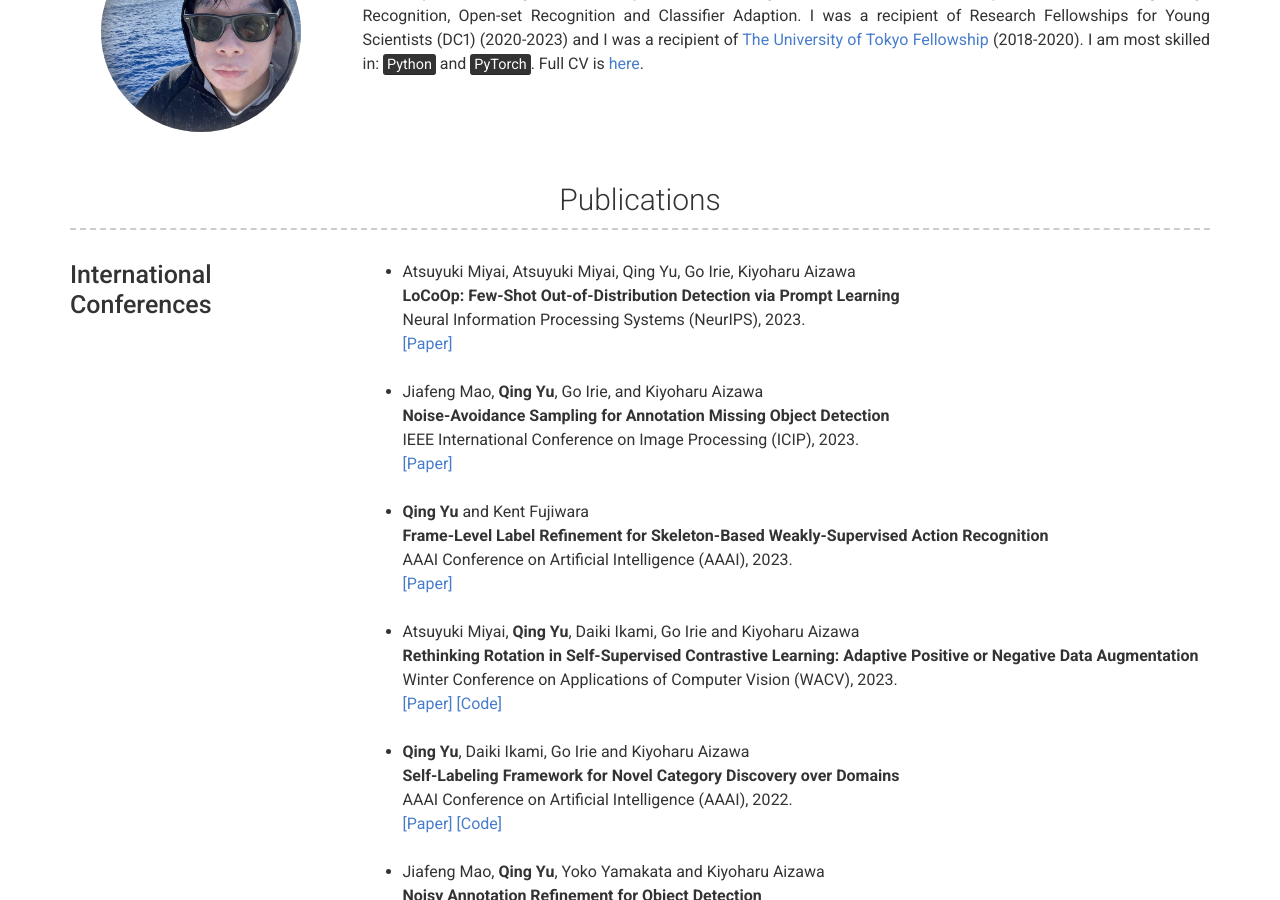
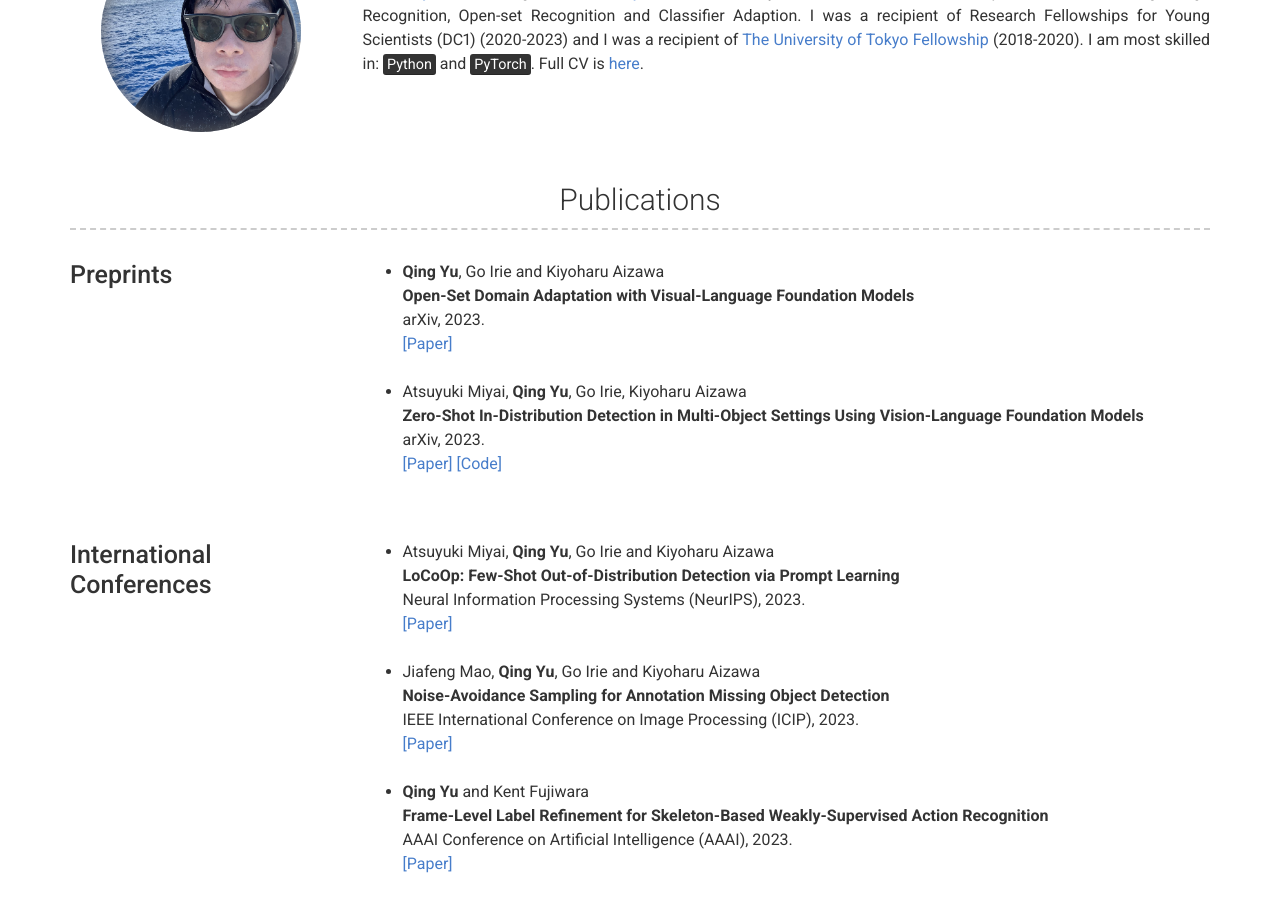
Before and after one commit to YU1ut/YU1ut.github.io, a Jekyll site: the page built from index.md, in a window 1280 px wide and 900 px high, scrolled down 370 px. Built offline with Jekyll 4.4.1, drawn with Linux system fonts in a browser that asks for light colours; nearby versions of some CDN libraries.

Commit message:
update papers

```diff
--- a/_data/projects.yml
+++ b/_data/projects.yml
@@ -1,11 +1,25 @@
+- name: Preprints
+  description: | # this will include new lines to allow paragraph
+    - <strong>Qing Yu</strong>, Go Irie and Kiyoharu Aizawa
+      <strong>Open-Set Domain Adaptation with Visual-Language Foundation Models</strong>
+      arXiv, 2023.
+      [[Paper]](https://arxiv.org/abs/2307.16204)
+      <br>
+    - Atsuyuki Miyai, <strong>Qing Yu</strong>, Go Irie, Kiyoharu Aizawa
+      <strong>Zero-Shot In-Distribution Detection in Multi-Object Settings Using Vision-Language Foundation Models</strong>
+      arXiv, 2023.
+      [[Paper]](https://arxiv.org/abs/2304.04521)  [[Code]](https://github.com/AtsuMiyai/GL-MCM)
+      <br>
+
+
 - name: International Conferences
   description: | # this will include new lines to allow paragraphs
-    - Atsuyuki Miyai, Atsuyuki Miyai, Qing Yu, Go Irie, Kiyoharu Aizawa
+    - Atsuyuki Miyai, <strong>Qing Yu</strong>, Go Irie and Kiyoharu Aizawa
       <strong>LoCoOp: Few-Shot Out-of-Distribution Detection via Prompt Learning</strong>
       Neural Information Processing Systems (NeurIPS), 2023.
       [[Paper]](https://arxiv.org/abs/2306.01293)
       <br>
-    - Jiafeng Mao, <strong>Qing Yu</strong>, Go Irie, and Kiyoharu Aizawa
+    - Jiafeng Mao, <strong>Qing Yu</strong>, Go Irie and Kiyoharu Aizawa
       <strong>Noise-Avoidance Sampling for Annotation Missing Object Detection</strong>
       IEEE International Conference on Image Processing (ICIP), 2023.
       [[Paper]](https://ieeexplore.ieee.org/abstract/document/10222557)
```
